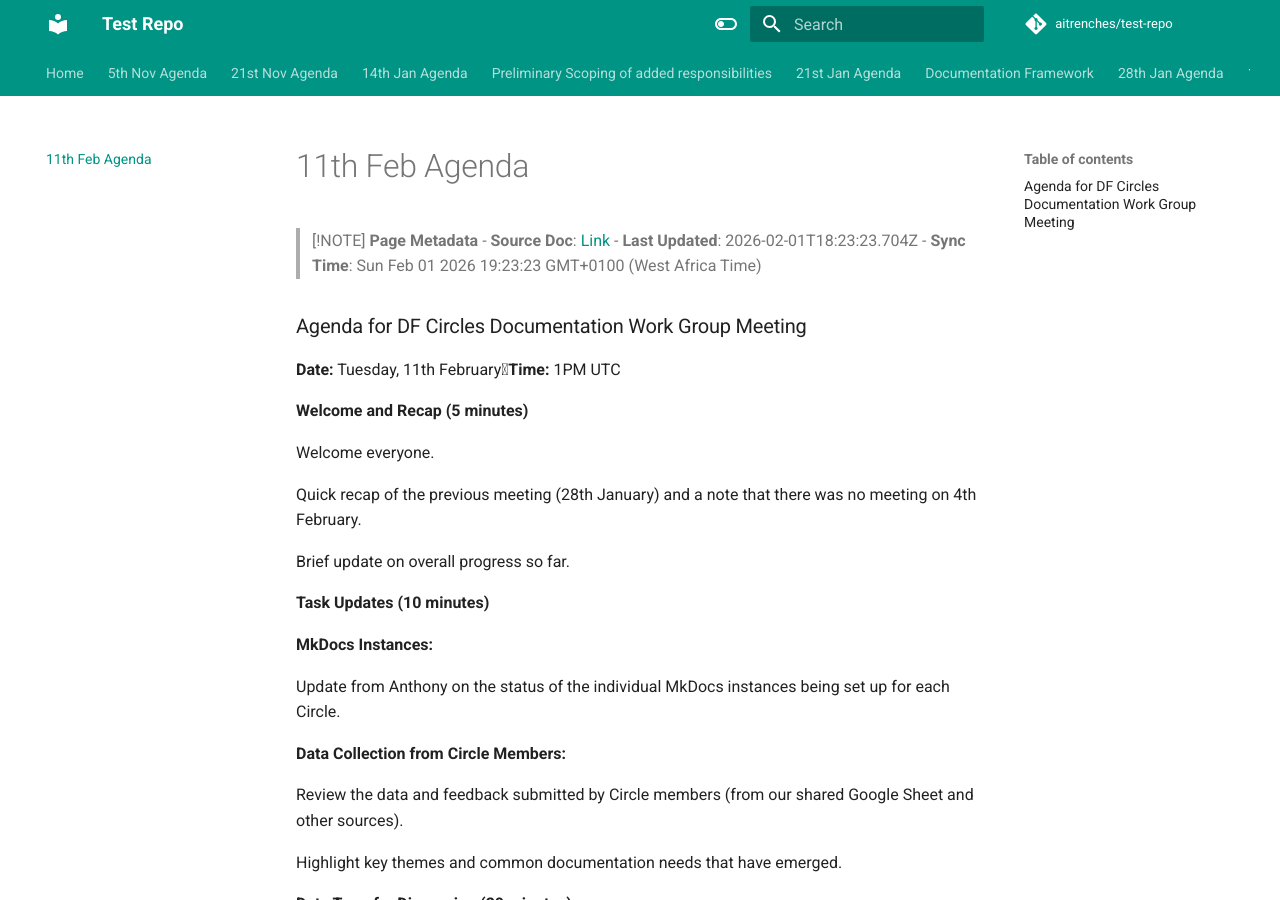
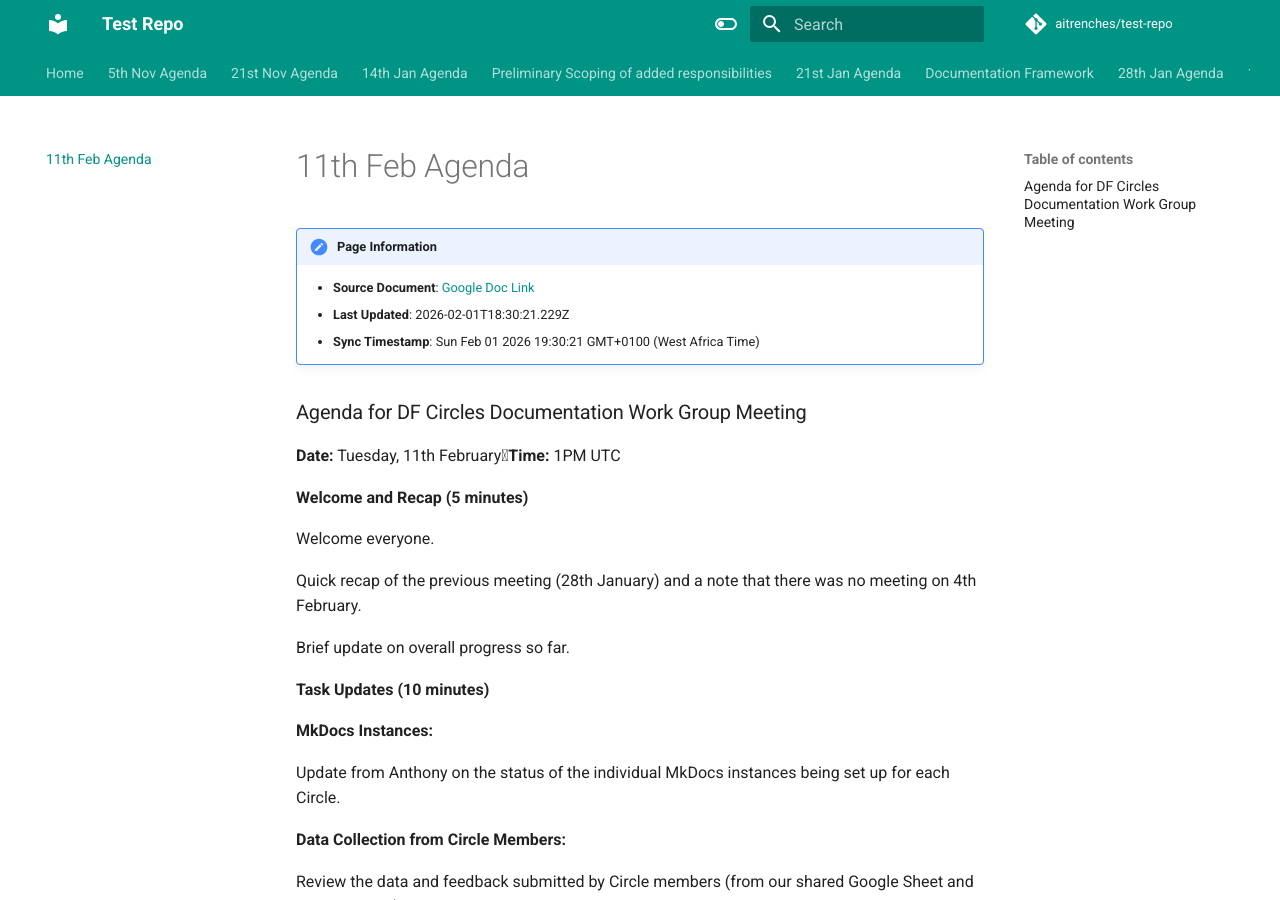
Before and after one commit to aitrenches/test-repo, an MkDocs documentation site: the page built from docs/11th-feb-agenda.md, in a window 1280 px wide and 900 px high. Built offline with MkDocs 1.6.1 and Material for MkDocs 9.7.7, drawn with Linux system fonts in a browser that asks for light colours; comment, search, counter and statistics services are not loaded.

Commit message:
Sync tab: 11th Feb Agenda

```diff
--- a/docs/11th-feb-agenda.md
+++ b/docs/11th-feb-agenda.md
@@ -1,15 +1,14 @@
 ---
 title: "11th Feb Agenda"
-last_updated: "2026-02-01T18:23:23.704Z"
+last_updated: "2026-02-01T18:30:21.229Z"
 source_doc: "https://docs.google.com/document/d/1l5-1xQtHEozG9N6FpkFO4A6oixgQ6ZUo8Jx0FXYtqro/edit#heading=h.t.ijgritsic8sy"
-sync_timestamp: "Sun Feb 01 2026 19:23:23 GMT+0100 (West Africa Time)"
+sync_timestamp: "Sun Feb 01 2026 19:30:21 GMT+0100 (West Africa Time)"
 ---
 
-> [!NOTE]
-> **Page Metadata**
-> - **Source Doc**: [Link](https://docs.google.com/document/d/1l5-1xQtHEozG9N6FpkFO4A6oixgQ6ZUo8Jx0FXYtqro/edit#heading=h.t.ijgritsic8sy)
-> - **Last Updated**: 2026-02-01T18:23:23.704Z
-> - **Sync Time**: Sun Feb 01 2026 19:23:23 GMT+0100 (West Africa Time)
+!!! note "Page Information"
+    - **Source Document**: [Google Doc Link](https://docs.google.com/document/d/1l5-1xQtHEozG9N6FpkFO4A6oixgQ6ZUo8Jx0FXYtqro/edit#heading=h.t.ijgritsic8sy)
+    - **Last Updated**: 2026-02-01T18:30:21.229Z
+    - **Sync Timestamp**: Sun Feb 01 2026 19:30:21 GMT+0100 (West Africa Time)
 
 ### Agenda for DF Circles Documentation Work Group Meeting
 
```
